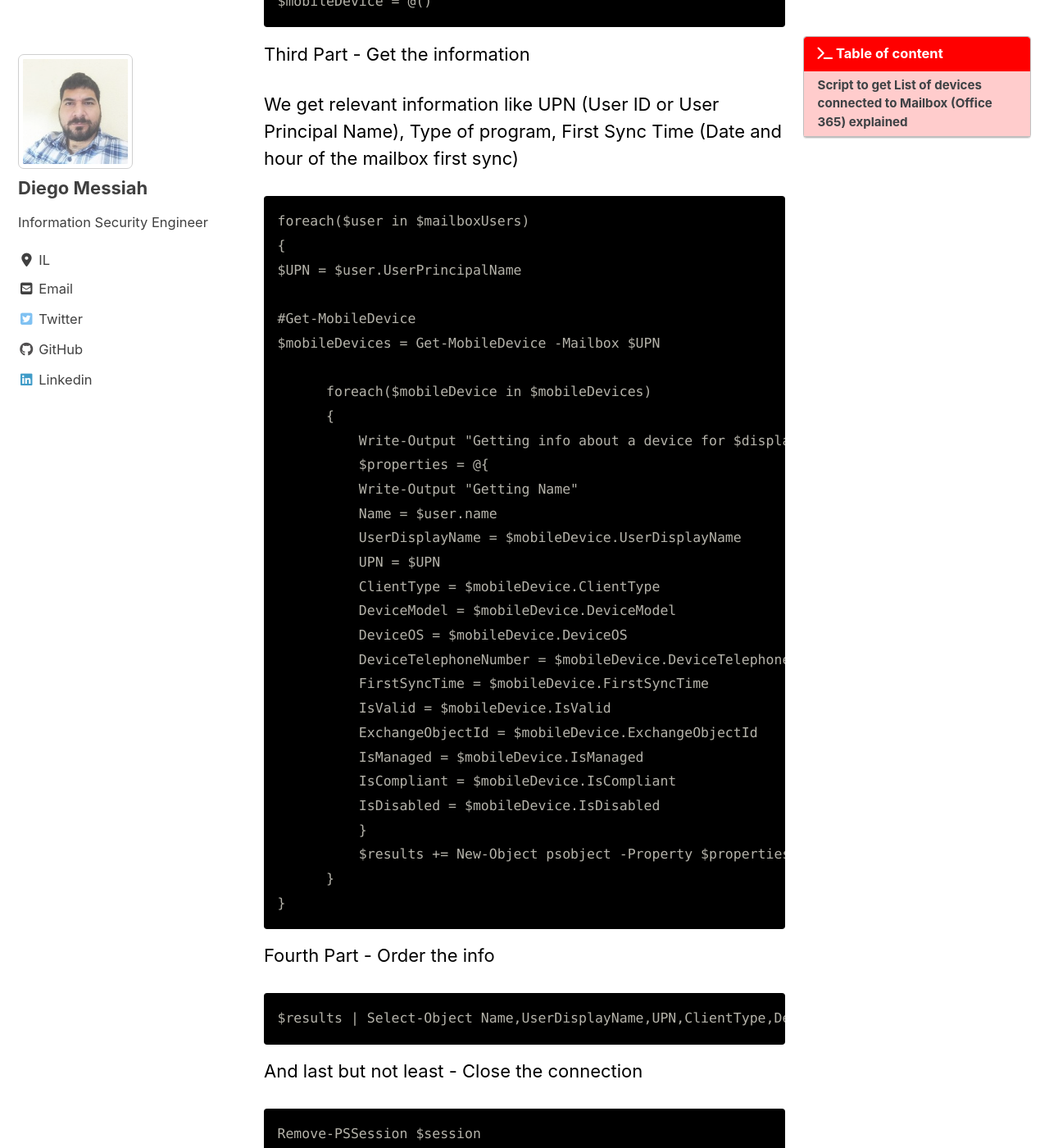
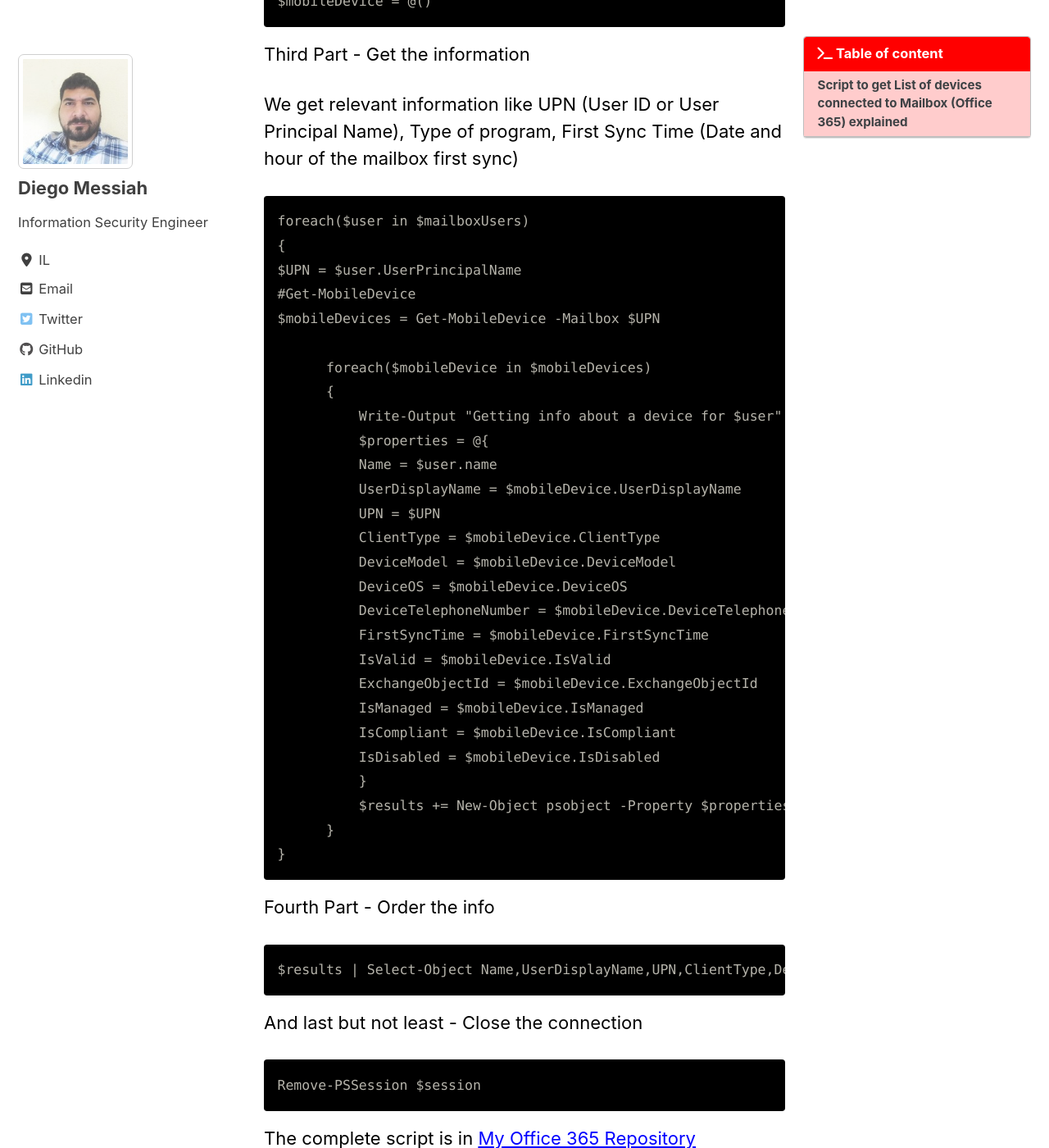
Before and after one commit to diegomessiah/diegomessiah.github.io, a Jekyll site: the page built from _posts/2020/2020-05-05-Explained_List_Devices_Office_365.md, in a window 1280 px wide and 1400 px high, scrolled down 1632 px. Shown: the whole window at 82% size. Built offline with Jekyll 4.4.1, drawn with Linux system fonts in a browser that asks for light colours; cached includes are drawn as plain includes; nearby versions of some CDN libraries; comment, search, counter and statistics services are not loaded.

Commit message:
Update 2020-05-05-Explained_List_Devices_Office_365.md

```diff
--- a/_posts/2020/2020-05-05-Explained_List_Devices_Office_365.md
+++ b/_posts/2020/2020-05-05-Explained_List_Devices_Office_365.md
@@ -65,15 +65,13 @@ We get relevant information like UPN (User ID or User Principal Name), Type of p
 foreach($user in $mailboxUsers)
 {
 $UPN = $user.UserPrincipalName
-
 #Get-MobileDevice
 $mobileDevices = Get-MobileDevice -Mailbox $UPN
 
       foreach($mobileDevice in $mobileDevices)
       {
-          Write-Output "Getting info about a device for $displayName"
+          Write-Output "Getting info about a device for $user"
           $properties = @{
-          Write-Output "Getting Name"
           Name = $user.name
           UserDisplayName = $mobileDevice.UserDisplayName
           UPN = $UPN
```
